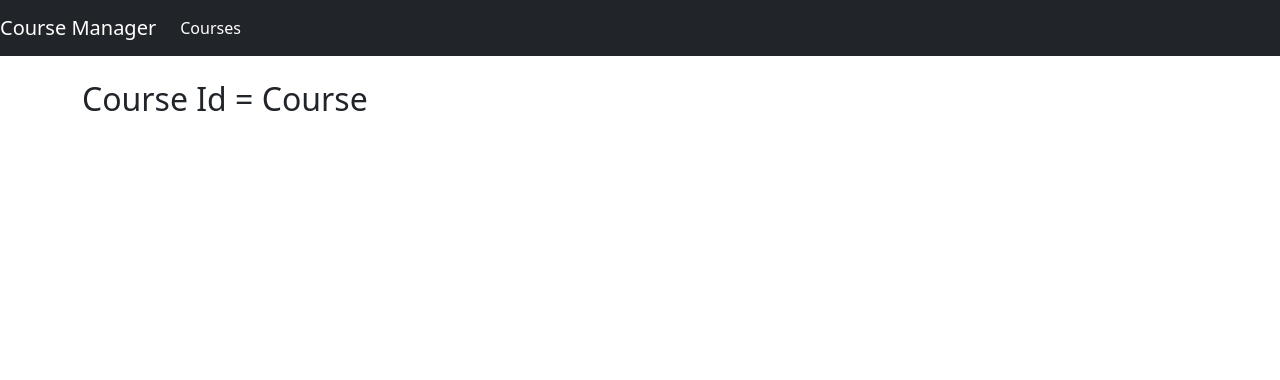
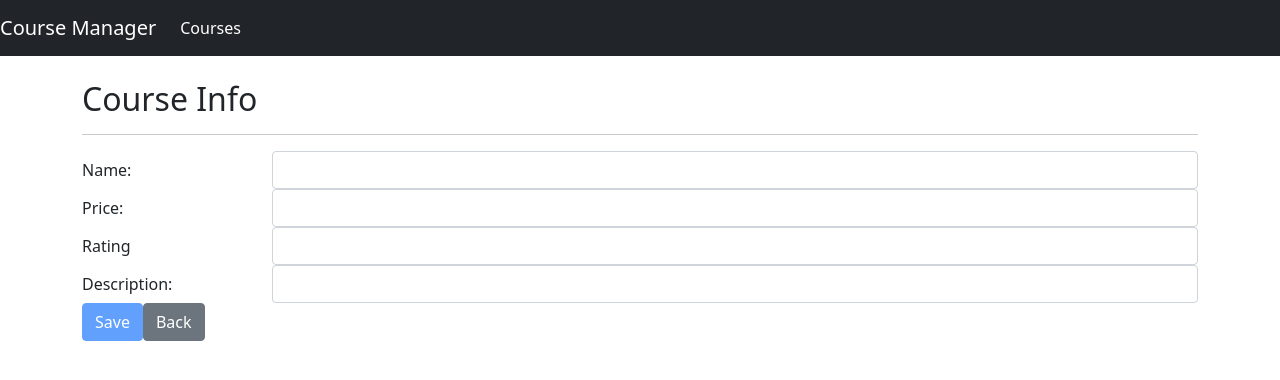
Before and after one commit to Luiz-code-dev/ProjectAngular, an Angular app in the folder course-manager/: page /course/info/1 in a window 1280 px wide. Shown: the top 380 px of the page. Built offline with nearby package versions, Linux system fonts and the light colour scheme.

Commit message:
Trabalhando com formulários e templates

```diff
--- a/course-manager/src/app/courses/course-info.component.html
+++ b/course-manager/src/app/courses/course-info.component.html
@@ -1 +1,75 @@
-<h2>Course Id = {{ 'Course' }}</h2>
+<h2>Course Info</h2>
+
+<hr/>
+
+<form #courseForm="ngForm">
+
+<div class="form-group row">
+
+    <label class="col-sm-2 col-form-label">Name:</label>
+
+    <div class="col-sm-10">
+        <input [(ngModel)]="courseName.name" required name="name" #courseName="ngModel" [ngClass]="{'is.invalid': courseName.invalid}"  class="form-control">
+
+        <div class="invalid-feedback">
+            <span>Course Name is required</span>
+        </div>
+
+
+    </div>
+
+</div>
+
+<div class="form-group row">
+
+    <label class="col-sm-2 col-form-label">Price:</label>
+
+    <div class="col-sm-10">
+        <input [(ngModel)]="course.price" required name="price" #coursePrice="ngModel" type="number" [ngClass]="{'is.invalid': coursePrice.invalid}"  class="form-control">
+
+        <div class="invalid-feedback">
+            <span>Course Price is required</span>
+        </div>
+
+
+    </div>
+
+</div>
+
+<div class="form-group row">
+
+    <label class="col-sm-2 col-form-label">Rating</label>
+
+    <div class="col-sm-10">
+        <input [(ngModel)]="course.rating" required name="name" #courseRating="ngModel" [ngClass]="{'is.invalid': courseRating.invalid}"  class="form-control">
+
+        <div class="invalid-feedback">
+            <span>Course Rating is required</span>
+        </div>
+
+
+    </div>
+
+</div>
+
+<div class="form-group row">
+
+    <label class="col-sm-2 col-form-label">Description:</label>
+
+    <div class="col-sm-10">
+        <input [(ngModel)]="course.description" required name="name" #courseDescription="ngModel" [ngClass]="{'is.invalid': courseDescription.invalid}"  class="form-control">
+
+        <div class="invalid-feedback">
+            <span>Course Description is required</span>
+        </div>
+
+
+    </div>
+
+</div>
+
+
+<button [disabled]= "courseForm.invalid" (click)="save()" class="btn btn-primary mr-4">Save</button>
+<button [routerLink]="['/course']" class="btn btn-secondary mr-4">Back</button>
+
+</form>
--- a/course-manager/src/app/courses/course-info.component.ts
+++ b/course-manager/src/app/courses/course-info.component.ts
@@ -1,20 +1,26 @@
 import { Component, OnInit } from "@angular/core";
 import { ActivatedRoute } from "@angular/router";
+import { Course } from "./course";
+import { courseService } from "./course.service";
 
 @Component({
     templateUrl: './course-info.component.html'
 })
 export class CourseInfoComponent implements OnInit {
 
-    courseId:  string | null;
+    course: Course;
 
-    constructor(private activatedRoute: ActivatedRoute){
+    constructor(private activatedRoute: ActivatedRoute, private courseService: courseService){
 
     }
 
 
     ngOnInit(): void{
-        this.courseId = this.activatedRoute.snapshot.paramMap.get('id');
+    this.course = new Course(); this.activatedRoute.snapshot.paramMap.get('id');
+    }
+
+    save(): void{
+        this.courseService.save(this.course)
     }
 
 }
--- a/course-manager/src/app/courses/course.service.ts
+++ b/course-manager/src/app/courses/course.service.ts
@@ -11,6 +11,17 @@
 
     retrieveAll(): Course[] {
         return COURSES;
+    }
+
+    retrieveById(id: number): Course{
+        return Course.find((courseIterator: Course) => courseIterator.id === id);
+    }
+
+    save(course: Course): void {
+        if (course.id) {
+            const index = COURSES.findIndex((courseIterator: Course) => courseIterator.id === course.id)
+            COURSES[index] = course;
+        }
     }
 
 }
--- a/course-manager/src/app/courses/course.ts
+++ b/course-manager/src/app/courses/course.ts
@@ -9,4 +9,5 @@
     rating: number;
     releaseDate: string;
     description: string;
+    static find: any;
 }
```
